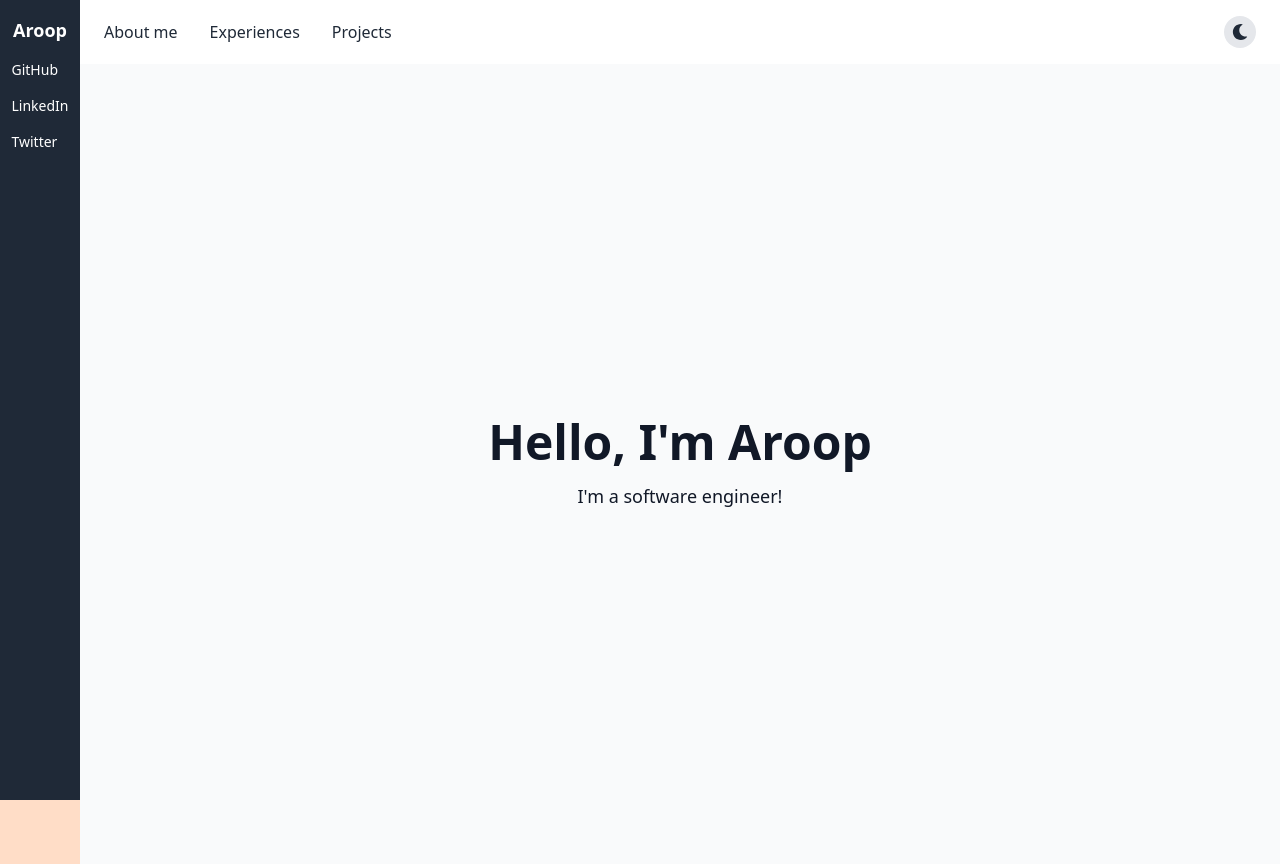
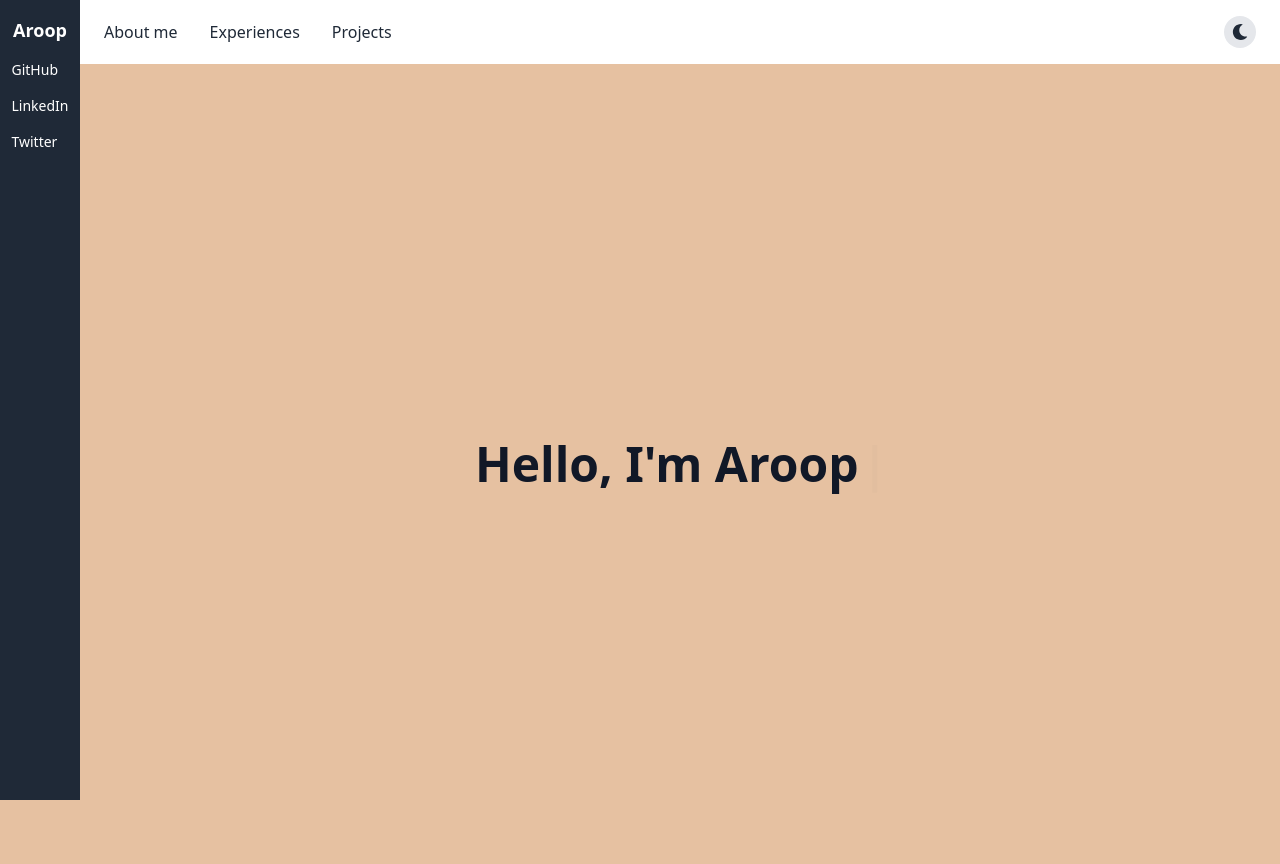
Before and after one commit to AroopBiswal/website, a React (Vite) app: page / in a window 1280 px wide. Built offline with nearby package versions, Linux system fonts and the light colour scheme.

Commit message:
changed light mode color

```diff
--- a/package.json
+++ b/package.json
@@ -11,10 +11,12 @@
   },
   "dependencies": {
     "@types/react-router-dom": "^5.3.3",
+    "framer-motion": "^11.15.0",
     "react": "^18.2.0",
     "react-dom": "^18.2.0",
     "react-icons": "^5.4.0",
-    "react-router-dom": "^6.22.0"
+    "react-router-dom": "^6.22.0",
+    "react-simple-typewriter": "^5.0.1"
   },
   "devDependencies": {
     "@types/react": "^18.2.43",
--- a/src/App.tsx
+++ b/src/App.tsx
@@ -17,7 +17,7 @@ function App() {
       <Sidebar />
 
       {/* Main Content */}
-      <div className="flex-1 bg-gray-100 dark:bg-gray-900 text-gray-900 dark:text-gray-100 transition-colors duration-300">
+      <div className="flex-1 bg-lightBg dark:bg-darkBg text-gray-900 dark:text-gray-100 transition-colors duration-300">
         <Navbar toggleDarkMode={toggleDarkMode} />
         <CoverPage />
       </div>
--- a/src/components/covertile/CoverTile.tsx
+++ b/src/components/covertile/CoverTile.tsx
@@ -1,11 +1,40 @@
-import React from 'react';
+import React, { useState } from 'react';
+import { Typewriter } from 'react-simple-typewriter';
 
 const CoverTile: React.FC = () => {
+  const [showSubText, setShowSubText] = useState(false); // Control when to show the second line
+
   return (
-    <div className="h-screen flex items-center justify-center bg-gray-50 dark:bg-gray-800 transition-colors duration-300">
+    <div className="h-screen flex items-center justify-center bg-lightBg dark:bg-darkBg transition-colors duration-300">
       <div className="text-center">
-        <h1 className="text-5xl font-bold">Hello, I'm Aroop</h1>
-        <p className="mt-4 text-lg">I'm a software engineer!</p>
+        {/* Main Text */}
+        <h1 className="text-5xl font-bold">
+          <Typewriter
+            words={["Hello, I'm Aroop"]}
+            loop={1} // Type once
+            cursor
+            cursorStyle="|"
+            typeSpeed={50} // Typing speed
+            deleteSpeed={50}
+            delaySpeed={1000}
+            onLoopDone={() => setShowSubText(true)}
+          />
+        </h1>
+
+        {/* Subtext */}
+        {showSubText && (
+          <p className="mt-4 text-lg">
+            <Typewriter
+              words={["I'm a software engineer!"]}
+              loop={1} // Type once
+              cursor
+              cursorStyle="|"
+              typeSpeed={100}
+              deleteSpeed={50}
+              delaySpeed={500}
+            />
+          </p>
+        )}
       </div>
     </div>
   );
--- a/src/pages/HomePage/HomePage.tsx
+++ b/src/pages/HomePage/HomePage.tsx
@@ -12,11 +12,15 @@ const HomePage: React.FC = () => {
   };
 
   return (
-    <div className={`flex ${darkMode ? 'dark' : ''} bg-lightBg dark:bg-darkBg text-gray-900 dark:text-gray-100 transition-colors duration-300`}>
-      {/* Sidebar */}
+    <div
+      className={`flex ${
+        darkMode ? 'dark' : ''
+      } bg-lightBg dark:bg-darkBg text-gray-900 dark:text-gray-100 transition-colors duration-300`}
+    >
+
       <Sidebar />
 
-      {/* Main Content */}
+
       <div className="ml-20 flex-1">
         <Navbar toggleDarkMode={toggleDarkMode} />
         <CoverPage />
--- a/tailwind.config.js
+++ b/tailwind.config.js
@@ -7,26 +7,8 @@ export default {
   darkMode: 'class',
   theme: {
     extend: {
-      keyframes: {
-        lavaMotion: {
-          '0%': { transform: 'translateY(0) rotate(-20deg)' },
-          '50%': { transform: 'translateY(-200px) rotate(20deg)' },
-          '100%': { transform: 'translateY(0) rotate(-20deg)' },
-        },
-        gradient: {
-          '0%': { backgroundPosition: '0% 50%' },
-          '50%': { backgroundPosition: '100% 50%' },
-          '100%': { backgroundPosition: '0% 50%' },
-        },
-      },
-
-      animation: {
-        lavaMotion: 'lavaMotion 20s infinite',
-        gradient: 'gradient 10s linear infinite',
-      },
-
       colors: {
-        lightBg: '#FFDDC7',
+        lightBg: '#e6c1a1',
         darkBg: '#111827',
       },
     },
```
Also changed, not shown: 1 other file (tests, documents, lock files or other folders).
